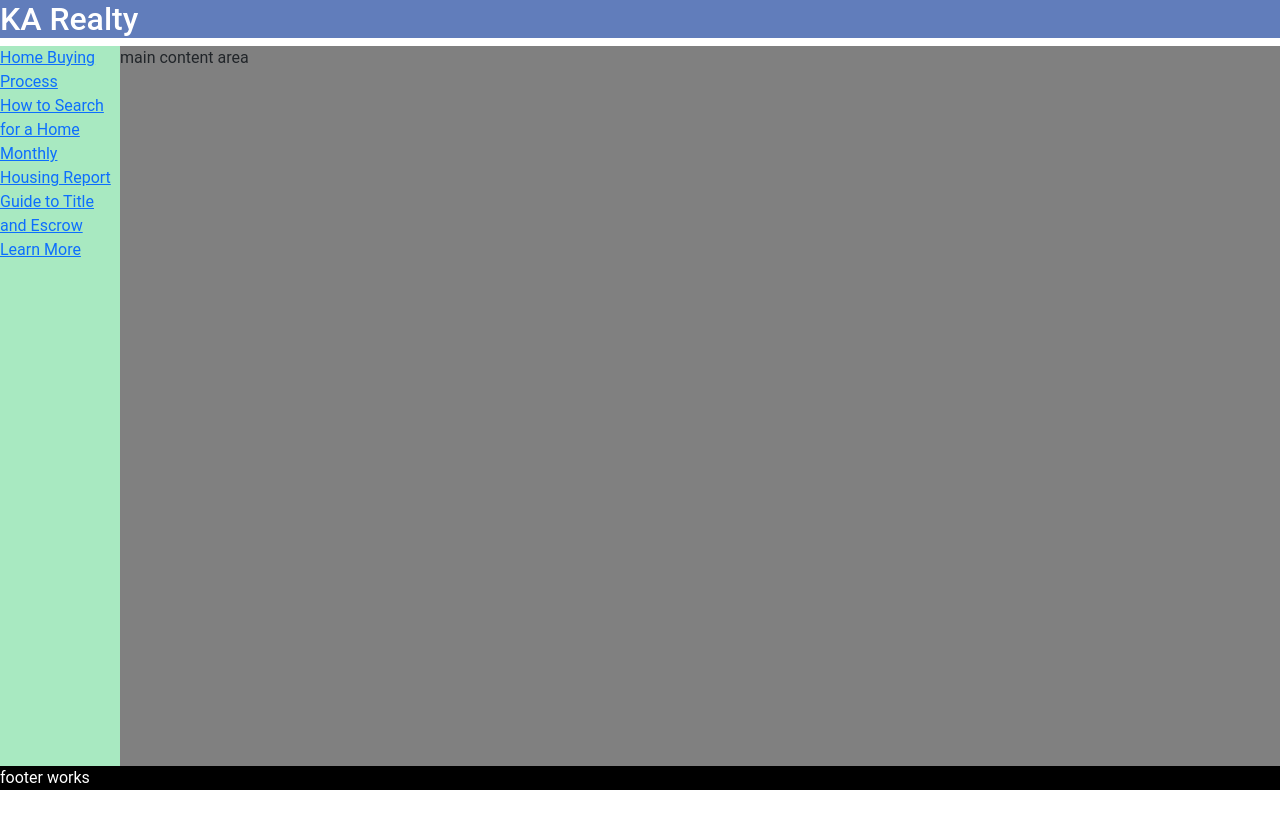
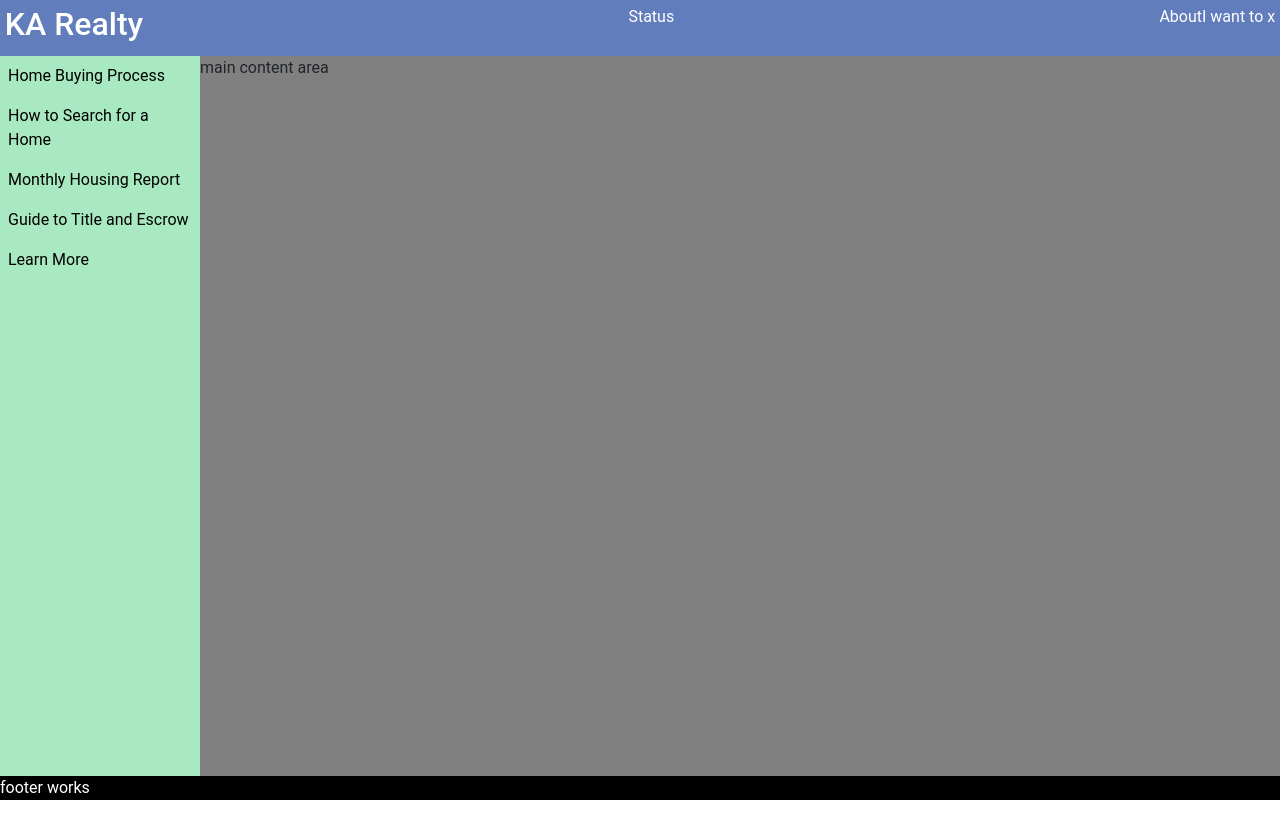
Before and after one commit to norogoth/ka-realty, a Gatsby site: page /buy/main in a window 1280 px wide. Built offline with nearby package versions, Linux system fonts and the light colour scheme; Gatsby itself is replaced by a stand-in of ours.

Commit message:
Looks nicer

```diff
--- a/src/components/NavBar.js
+++ b/src/components/NavBar.js
@@ -41,7 +41,7 @@ const NavBar = (props) => {
     function generateChildren(buyOrSellString){
         const navData = stringToObj[buyOrSellString];
         return navData.map((item, index) => {
-            return <Link to={item.node.link} key={item.node.id}>{item.node.name}</Link>
+            return <NavLink className="foo" to={item.node.link} key={item.node.id}>{item.node.name}</NavLink>
             console.log("link: ",item.node.link, "name: ",item.node.name);
         })
     }
@@ -67,3 +67,12 @@ const Navigation = styled.div`
     display: flex;
     flex-direction: column;
 `
+const NavLink = styled(Link)`
+    color: black;
+    text-decoration: none;
+    padding: .5rem;
+
+    &:hover {
+        background: ${"var(--secondary-highlight)"};
+    }
+`
--- a/src/components/header.js
+++ b/src/components/header.js
@@ -7,18 +7,32 @@ const Header = ({ siteTitle }) => (
   <HeaderDiv>
   <GlobalStyle/>
     <SiteHeading>KA Realty</SiteHeading>
+    <CurrentStatus>Status</CurrentStatus>
+    <Links>
+      <Link>About</Link>
+      <Link>I want to x</Link>
+    </Links>
   </HeaderDiv>
 )
 
 export default Header
 
 const HeaderDiv = styled.div`
+  display: flex;
+  justify-content: space-between;
   height: clamp(1rem, 5vh, 1.5rem);
   background: ${"var(--primary-color)"};
   height: 100%;
   color: white;
+  padding: .3rem;
 `
 
 const SiteHeading = styled.h2`
   overflow: auto;
 `
+const Links = styled.div`
+
+`
+const CurrentStatus = styled.label`
+
+`
--- a/src/components/mainLayout.js
+++ b/src/components/mainLayout.js
@@ -30,7 +30,7 @@ export default MainLayout;
 
 const NavAndMain = styled.div`
     display: grid;
-    grid-template-columns: 120px 1fr;
+    grid-template-columns: 200px 1fr;
     min-height:90vh;
 `
 const MainContent = styled.div`
```
